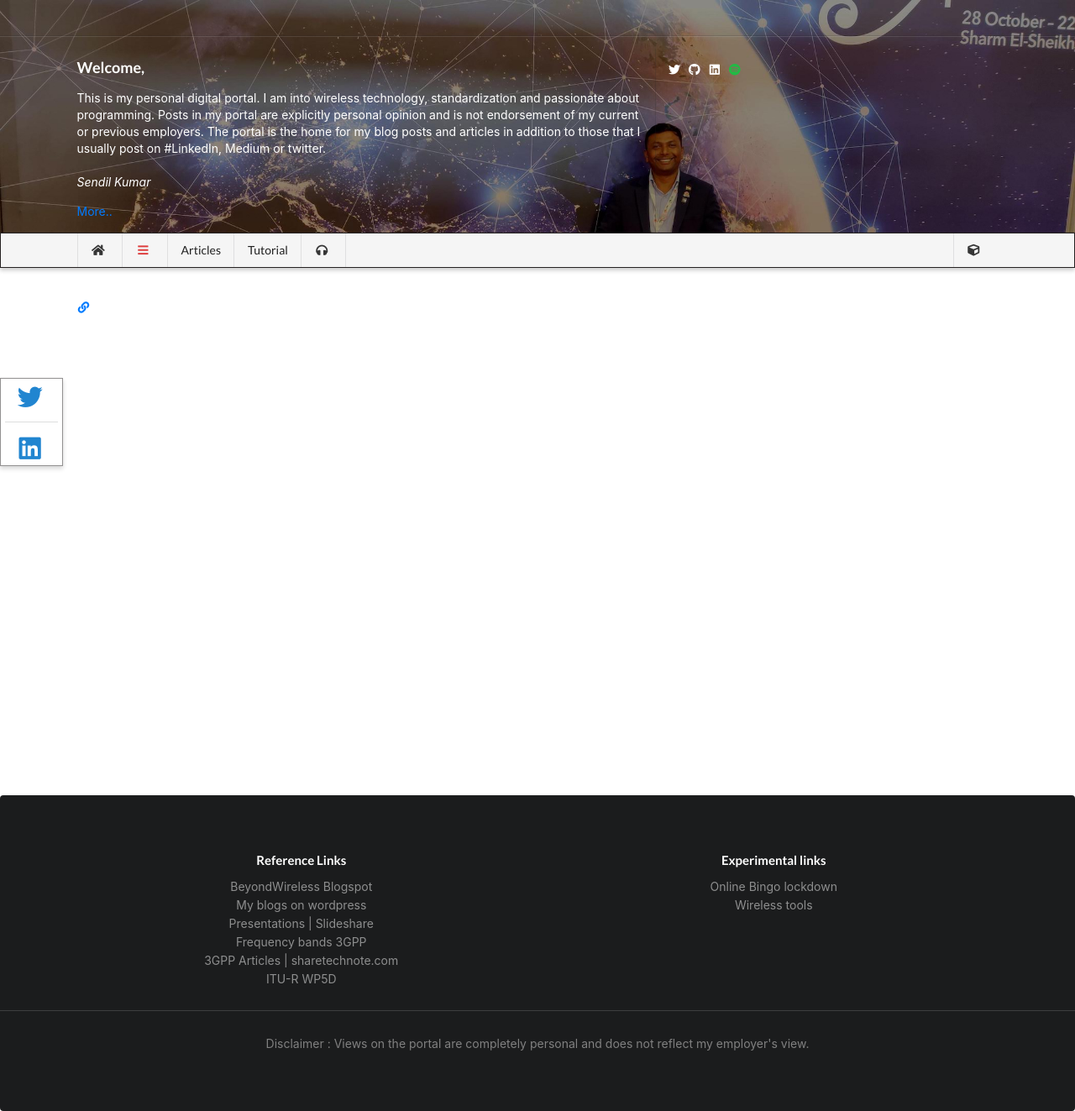
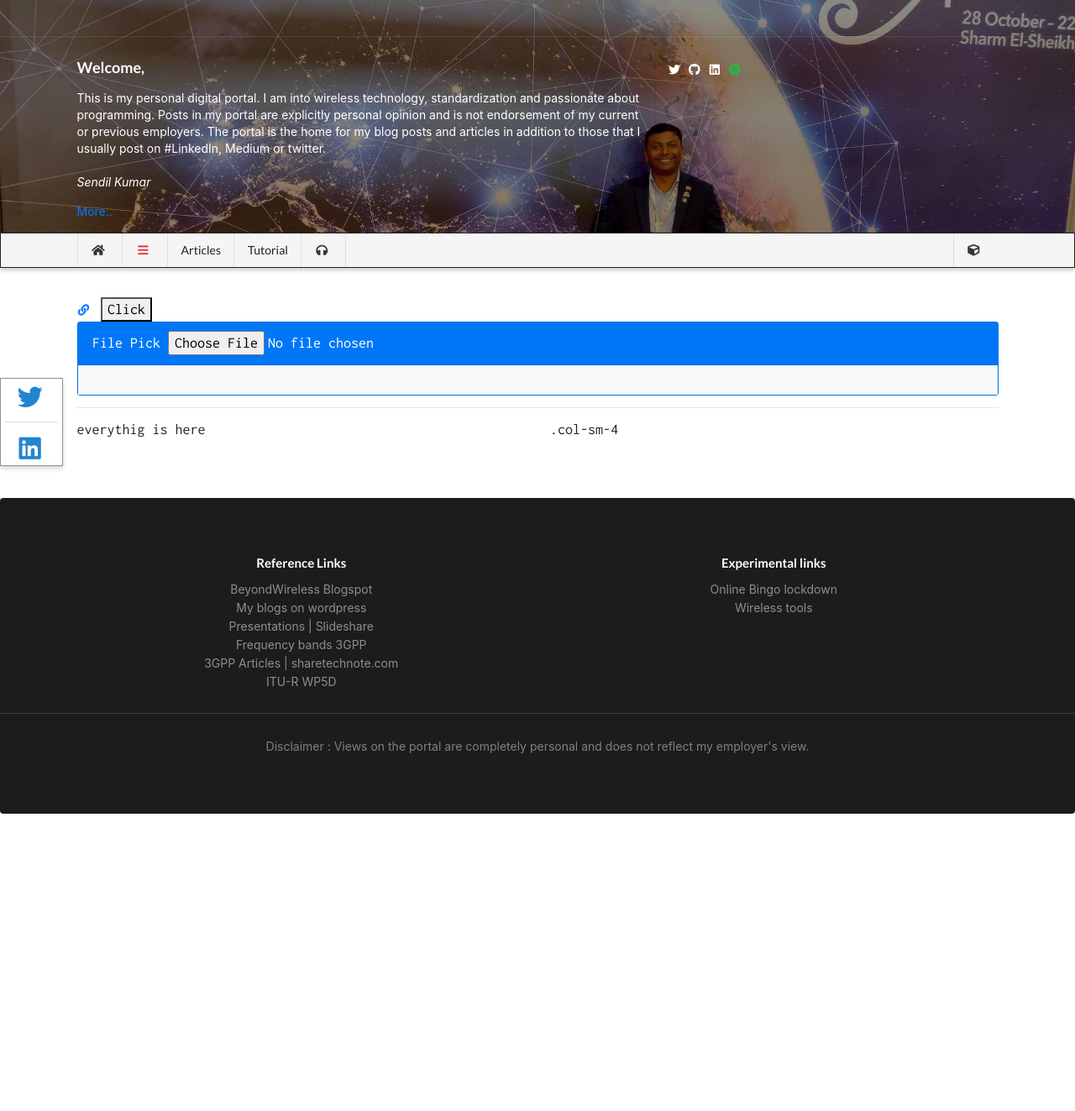
Before and after one commit to wiless/wiless.github.io, a Jekyll site: the page built from _apps/viewer.html, in a window 1280 px wide. Shown: the whole page at 84% size. Built offline with Jekyll 4.4.1, drawn with Linux system fonts in a browser that asks for light colours; nearby versions of some CDN libraries; some web fonts are replaced; comment, search, counter and statistics services are not loaded; a style sheet for code colours, icons or effects is not loaded; after the commit the page ends 969 px from its top, so only the background shows below that; part of the change alters nothing that is shown.

Commit message:
Update viewer.html

```diff
--- a/_apps/viewer.html
+++ b/_apps/viewer.html
@@ -3,26 +3,67 @@ layout: wide
 title: API logger
 ---
 
-  <link href="/static/jsoneditor.css" rel="stylesheet" type="text/css">
-  <script src="/static/jsoneditor.js"></script>
+<link href="/static/jsoneditor.css" rel="stylesheet" type="text/css">
+<script src="/static/jsoneditor.js"></script>
+<script src="/static/api.js"></script>
 
-<div id="jsoneditor" style="height:500px"></div>
+
+
+    <button type="button" onclick="helloclick()">Click</button>
+    <div class="card bg-primary text-white">
+        <div class="card-header">File Pick
+            <input type="file" name="inputfile"  id="inputfile">
+        </div>
+        <div class="card-body bg-light text-dark" id="output"> </div>
+    </div>
+    <hr>
+<div class="row">
+    <div class="col-sm-6">
+        <div id="APIresults" >
+            everythig is here
+          </div>
+
+    </div>
+    <div class="col-sm-6">.col-sm-4</div>
+
+
+
+    </div>
 
 <script>
-const container = document.getElementById('jsoneditor')
+var globalcounter=0;
+
 
   const options = {
     mode: 'view'
   }
 
-  const json = {
-    'array': [1, 2, 3],
-    'boolean': true,
-    'null': null,
-    'number': 123,
-    'object': {'a': 'b', 'c': 'd'},
-    'string': 'Hello World'
+   const apiname="hexgrid";
+    wiless.APIcalls(apiname).then(d => {
+      const myJSON = d;
+      elem = document.getElementById("APIresults");
+      card=document.createElement("div");
+      elem.appendChild(card);
+      h3=document.createElement("h3");
+      h3.appendChild(document.createTextNode(globalcounter+": "+apiname));
+
+      btn=document.createElement("button");
+      btn.setAttribute("type","button");
+      btn.innerHTML=` <span aria-hidden="true">&times;</span>`;
+      btn.classList.add("close");
+      btn.onclick=function(e){e.target.parentElement.parentElement.remove();};
+      card.appendChild(btn);
+      card.appendChild(h3);
+      jsoneditor=document.createElement("div");
+      card.appendChild(jsoneditor);
+      card.classList.add("shadow","p-3","mb-5", "bg-white", "rounded");
+
+      const editor = new JSONEditor(jsoneditor, options, myJSON)
+
+
+      return;
+    }
+    );
   }
 
-  const editor = new JSONEditor(container, options, json)
 </script>
```
